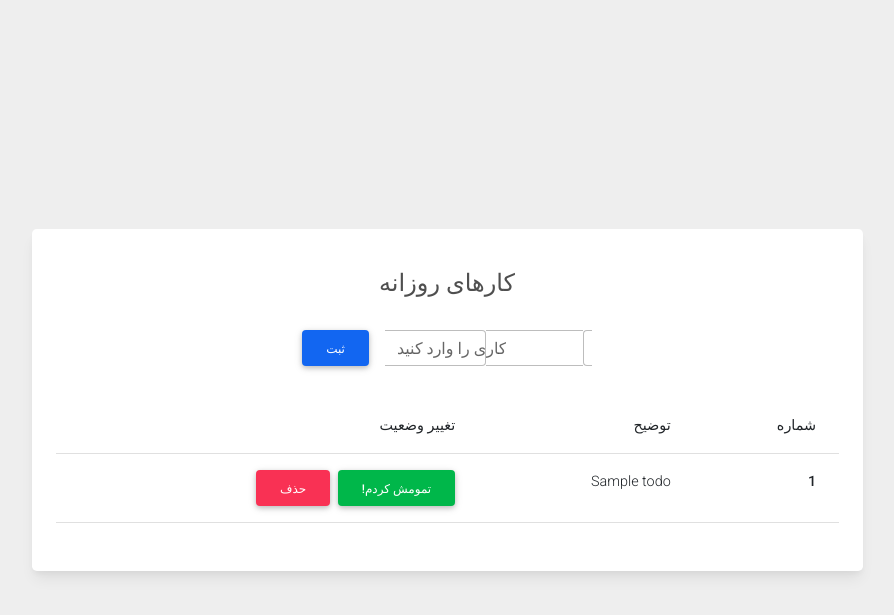
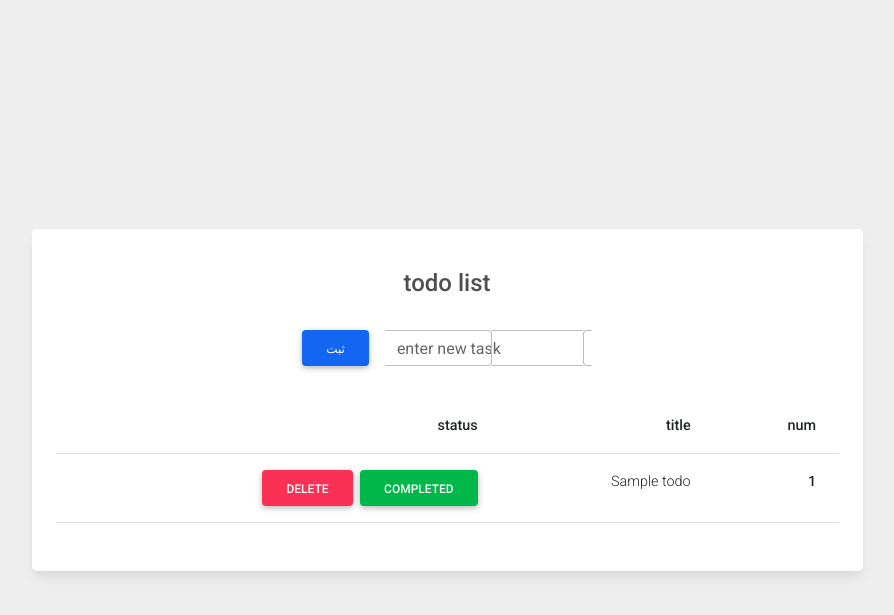
Before and after one commit to bakefayat/global_do_list, a Django app: page / in a window 1280 px wide. Shown: the top 615 px of the page, without its empty margins (193-1087 px from the left). Run offline with Django 4.2, Linux system fonts and the light colour scheme; tables that the repository leaves empty hold one stand-in row (values such as "Sample post").

Commit message:
model i18n and settings of that is working.

```diff
--- a/config/settings.py
+++ b/config/settings.py
@@ -110,7 +110,7 @@ AUTH_PASSWORD_VALIDATORS = [
 # Internationalization
 # https://docs.djangoproject.com/en/4.1/topics/i18n/
 
-LANGUAGE_CODE = 'en-us'
+LANGUAGE_CODE = 'fa-iran'
 
 TIME_ZONE = 'UTC'
 
--- a/templates/todos/index.html
+++ b/templates/todos/index.html
@@ -1,13 +1,14 @@
 {% extends 'todos/base.html' %}
+{% load i18n %}
 {% block main %}
-    <h4 class="text-center my-3 pb-3">کارهای روزانه</h4>
+    <h4 class="text-center my-3 pb-3">{% trans 'todo list' %}</h4>
 
     <form method="post" class="row row-cols-lg-auto g-3 justify-content-center align-items-center mb-4 pb-2">
         {% csrf_token %}
       <div class="col-12">
         <div class="form-outline">
           <input type="text" name="title" id="form1" class="form-control" />
-          <label class="form-label" for="form1">کاری را وارد کنید</label>
+          <label class="form-label" for="form1">{% trans 'enter new task'  %}</label>
         </div>
       </div>
 
@@ -26,9 +27,9 @@
     <table class="table mb-4">
       <thead>
         <tr>
-          <th scope="col">شماره</th>
-          <th scope="col">توضیح</th>
-          <th scope="col">تغییر وضعیت</th>
+          <th scope="col">{% trans "num" %}</th>
+          <th scope="col">{% trans "title" %}</th>
+          <th scope="col">{% trans "status" %}</th>
         </tr>
       </thead>
       <tbody>
@@ -42,7 +43,7 @@
                   </td>
                   <td>
                     <form class="d-inline" action="{% url 'todos:change_todo' item.unique_id %}">
-                    <button type="submit" class="btn btn-success ms-1">هنوز مونده</button>
+                    <button type="submit" class="btn btn-success ms-1">{% trans "working on it" %}</button>
                   </form>
 
               {% else %}
@@ -52,18 +53,18 @@
                 <td>
                   <form class="d-inline" action="{% url 'todos:change_todo' item.unique_id %}">
                     {% csrf_token %}
-                    <button type="submit" class="btn btn-success ms-1">تمومش کردم!</button>
+                    <button type="submit" class="btn btn-success ms-1">{% trans "completed" %}</button>
                   </form>
               {% endif %}
 
             <form class="d-inline" action="{% url 'todos:delete_todo' item.unique_id %}">
                 {% csrf_token %}
-              <button type="submit" class="btn btn-danger">حذف</button>
+              <button type="submit" class="btn btn-danger">{% trans "delete" %}</button>
             </form>
           </td>
         </tr>
         {% empty %}
-        تسکی فعلا وجود نداره! نظرت چیه اولین تسک ات رو اضافه کنی؟
+        {% trans 'task list is empty. would you like to create your first task?' %}
       {% endfor %}
       </tbody>
     </table>
--- a/todos/models.py
+++ b/todos/models.py
@@ -1,6 +1,7 @@
 from django.core.validators import MinLengthValidator
 from django.db import models
 from django.contrib.auth import get_user_model as users
+from django.utils.translation import gettext_lazy as _
 import uuid
 
 from core.models import TimeStampedModel
@@ -8,19 +9,19 @@ from core.models import TimeStampedModel
 
 class Todos(TimeStampedModel):
     class Meta:
-        verbose_name = 'وظیفه'
-        verbose_name_plural = 'وظایف'
+        verbose_name = _('todo')
+        verbose_name_plural = _('todos')
 
     STATUS_CHOICES = (
-        (0, "انجام شده"),
-        (1, "در دست اقدام"),
+        (0, _('completed')),
+        (1, _('working on it')),
     )
-    title = models.TextField(max_length=100, verbose_name='عنوان',
-                             validators=[MinLengthValidator(3, "حداقل طول 3 کاراکتر باشد.")])
+    title = models.TextField(max_length=100, verbose_name=_('title'),
+                             validators=[MinLengthValidator(3, _('minimum length should be 3 characters'))])
     creator = models.ForeignKey(users(), on_delete=models.SET_NULL, related_name="tasks", null=True,
-                                blank=True, verbose_name='سازنده')
-    destination = models.ForeignKey(users(), on_delete=models.CASCADE, null=True, blank=True, verbose_name='وظیفه کاربر')
-    status = models.IntegerField(choices=STATUS_CHOICES, default=0, verbose_name='وضعیت')
+                                blank=True, verbose_name=_('creator'))
+    destination = models.ForeignKey(users(), on_delete=models.CASCADE, null=True, blank=True, verbose_name=_('destination'))
+    status = models.IntegerField(choices=STATUS_CHOICES, default=0, verbose_name=_('status'))
     unique_id = models.UUIDField(editable=False, unique=True)
 
     def __str__(self):
```
Also changed, not shown: todos/locale/fa_iran/LC_MESSAGES/django.po.
